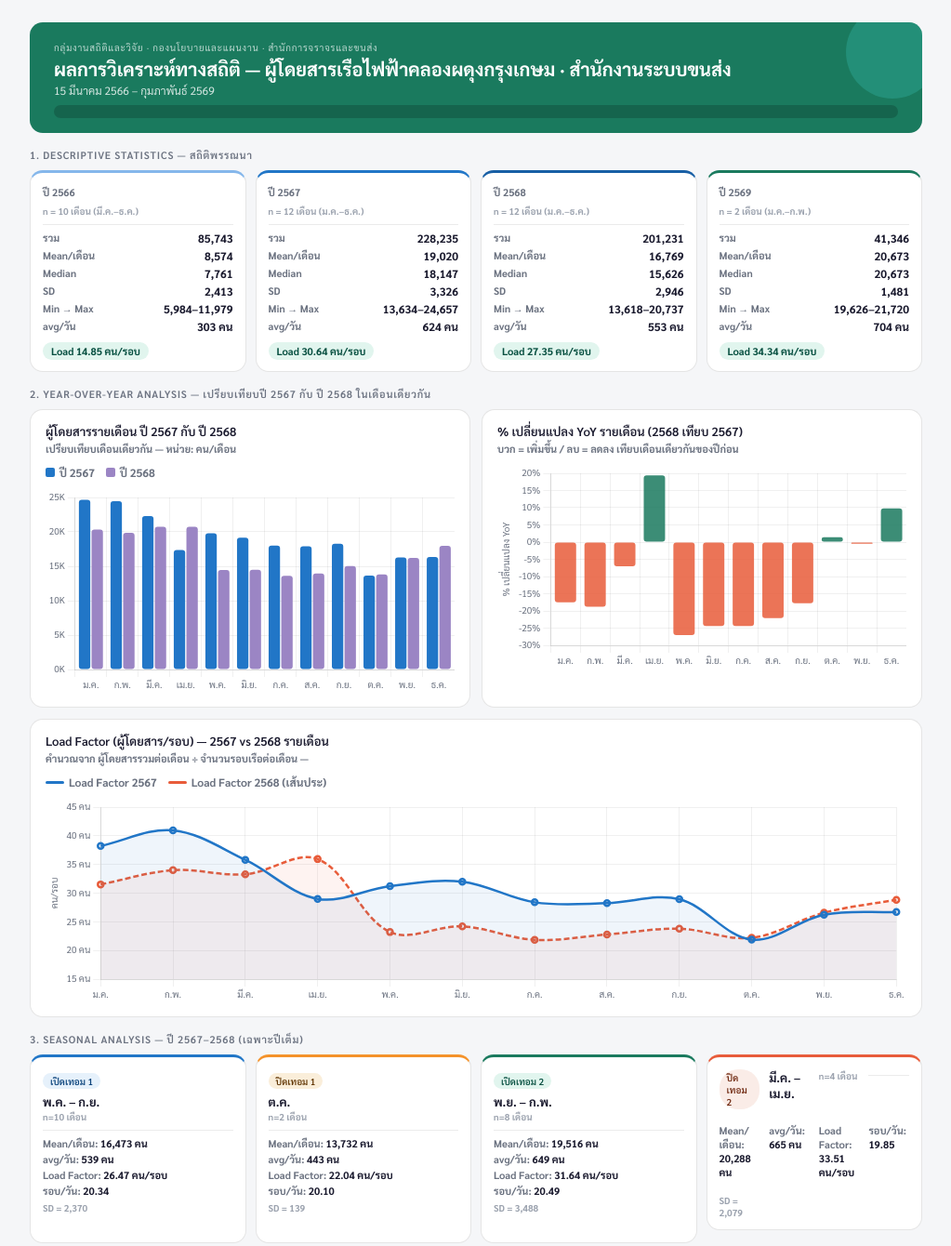
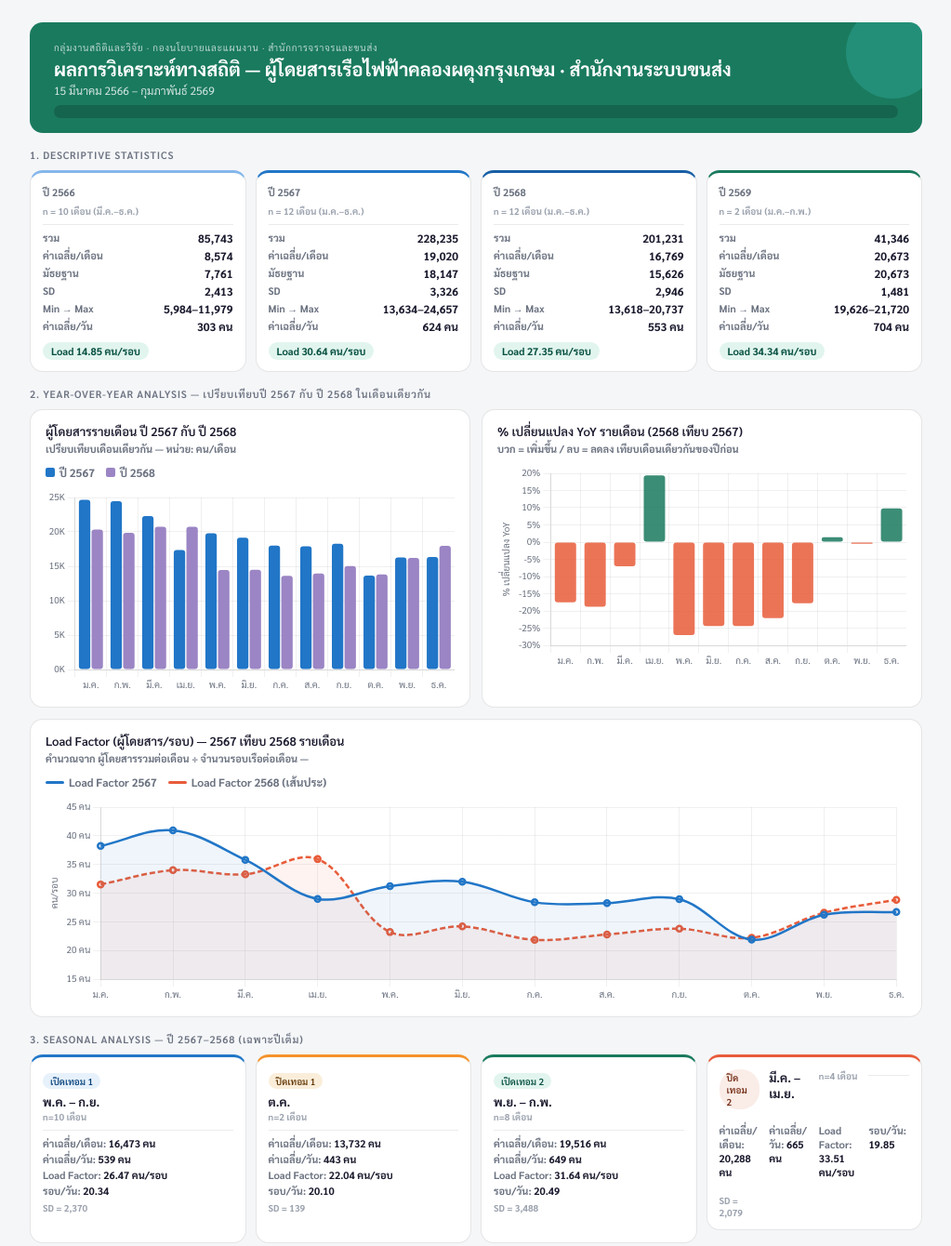
Before and after one commit to BMA-Statistics-PW/BMA-EV_Passenger-boat, a plain HTML site: page index.html in a window 1280 px wide. Shown: the top 1340 px of the page at 93% size, without its empty margins (128-1151 px from the left). Drawn offline with nearby package versions, Linux system fonts and the light colour scheme.

Commit message:
Update index.html

```diff
--- a/index.html
+++ b/index.html
@@ -135,18 +135,18 @@ body {
   </div>
 
   <!-- 1. Descriptive Statistics -->
-  <div class="sec">1. Descriptive Statistics — สถิติพรรณนา</div>
+  <div class="sec">1. Descriptive Statistics</div>
   <div class="desc4">
     <div class="desc-card dc1">
       <div class="dc-yr">ปี 2566</div>
       <div class="dc-n">n = 10 เดือน (มี.ค.–ธ.ค.)</div>
       <div class="divline"></div>
       <div class="dc-row"><span class="dc-lbl">รวม</span><span class="dc-val">85,743</span></div>
-      <div class="dc-row"><span class="dc-lbl">Mean/เดือน</span><span class="dc-val">8,574</span></div>
-      <div class="dc-row"><span class="dc-lbl">Median</span><span class="dc-val">7,761</span></div>
+      <div class="dc-row"><span class="dc-lbl">ค่าเฉลี่ย/เดือน</span><span class="dc-val">8,574</span></div>
+      <div class="dc-row"><span class="dc-lbl">มัธยฐาน</span><span class="dc-val">7,761</span></div>
       <div class="dc-row"><span class="dc-lbl">SD</span><span class="dc-val">2,413</span></div>
       <div class="dc-row"><span class="dc-lbl">Min → Max</span><span class="dc-val">5,984–11,979</span></div>
-      <div class="dc-row"><span class="dc-lbl">avg/วัน</span><span class="dc-val">303 คน</span></div>
+      <div class="dc-row"><span class="dc-lbl">ค่าเฉลี่ย/วัน</span><span class="dc-val">303 คน</span></div>
       <div class="dc-badge badge-load">Load 14.85 คน/รอบ</div>
     </div>
     <div class="desc-card dc2">
@@ -154,11 +154,11 @@ body {
       <div class="dc-n">n = 12 เดือน (ม.ค.–ธ.ค.)</div>
       <div class="divline"></div>
       <div class="dc-row"><span class="dc-lbl">รวม</span><span class="dc-val">228,235</span></div>
-      <div class="dc-row"><span class="dc-lbl">Mean/เดือน</span><span class="dc-val">19,020</span></div>
-      <div class="dc-row"><span class="dc-lbl">Median</span><span class="dc-val">18,147</span></div>
+      <div class="dc-row"><span class="dc-lbl">ค่าเฉลี่ย/เดือน</span><span class="dc-val">19,020</span></div>
+      <div class="dc-row"><span class="dc-lbl">มัธยฐาน</span><span class="dc-val">18,147</span></div>
       <div class="dc-row"><span class="dc-lbl">SD</span><span class="dc-val">3,326</span></div>
       <div class="dc-row"><span class="dc-lbl">Min → Max</span><span class="dc-val">13,634–24,657</span></div>
-      <div class="dc-row"><span class="dc-lbl">avg/วัน</span><span class="dc-val">624 คน</span></div>
+      <div class="dc-row"><span class="dc-lbl">ค่าเฉลี่ย/วัน</span><span class="dc-val">624 คน</span></div>
       <div class="dc-badge badge-load">Load 30.64 คน/รอบ</div>
     </div>
     <div class="desc-card dc3">
@@ -166,11 +166,11 @@ body {
       <div class="dc-n">n = 12 เดือน (ม.ค.–ธ.ค.)</div>
       <div class="divline"></div>
       <div class="dc-row"><span class="dc-lbl">รวม</span><span class="dc-val">201,231</span></div>
-      <div class="dc-row"><span class="dc-lbl">Mean/เดือน</span><span class="dc-val">16,769</span></div>
-      <div class="dc-row"><span class="dc-lbl">Median</span><span class="dc-val">15,626</span></div>
+      <div class="dc-row"><span class="dc-lbl">ค่าเฉลี่ย/เดือน</span><span class="dc-val">16,769</span></div>
+      <div class="dc-row"><span class="dc-lbl">มัธยฐาน</span><span class="dc-val">15,626</span></div>
       <div class="dc-row"><span class="dc-lbl">SD</span><span class="dc-val">2,946</span></div>
       <div class="dc-row"><span class="dc-lbl">Min → Max</span><span class="dc-val">13,618–20,737</span></div>
-      <div class="dc-row"><span class="dc-lbl">avg/วัน</span><span class="dc-val">553 คน</span></div>
+      <div class="dc-row"><span class="dc-lbl">ค่าเฉลี่ย/วัน</span><span class="dc-val">553 คน</span></div>
       <div class="dc-badge badge-load">Load 27.35 คน/รอบ</div>
     </div>
     <div class="desc-card dc4">
@@ -178,11 +178,11 @@ body {
       <div class="dc-n">n = 2 เดือน (ม.ค.–ก.พ.)</div>
       <div class="divline"></div>
       <div class="dc-row"><span class="dc-lbl">รวม</span><span class="dc-val">41,346</span></div>
-      <div class="dc-row"><span class="dc-lbl">Mean/เดือน</span><span class="dc-val">20,673</span></div>
-      <div class="dc-row"><span class="dc-lbl">Median</span><span class="dc-val">20,673</span></div>
+      <div class="dc-row"><span class="dc-lbl">ค่าเฉลี่ย/เดือน</span><span class="dc-val">20,673</span></div>
+      <div class="dc-row"><span class="dc-lbl">มัธยฐาน</span><span class="dc-val">20,673</span></div>
       <div class="dc-row"><span class="dc-lbl">SD</span><span class="dc-val">1,481</span></div>
       <div class="dc-row"><span class="dc-lbl">Min → Max</span><span class="dc-val">19,626–21,720</span></div>
-      <div class="dc-row"><span class="dc-lbl">avg/วัน</span><span class="dc-val">704 คน</span></div>
+      <div class="dc-row"><span class="dc-lbl">ค่าเฉลี่ย/วัน</span><span class="dc-val">704 คน</span></div>
       <div class="dc-badge badge-load">Load 34.34 คน/รอบ</div>
     </div>
   </div>
@@ -212,7 +212,7 @@ body {
 
   <!-- Load Factor YoY -->
   <div class="card">
-    <div class="card-title">Load Factor (ผู้โดยสาร/รอบ) — 2567 vs 2568 รายเดือน</div>
+    <div class="card-title">Load Factor (ผู้โดยสาร/รอบ) — 2567 เทียบ 2568 รายเดือน</div>
     <div class="card-desc">คำนวณจาก ผู้โดยสารรวมต่อเดือน ÷ จำนวนรอบเรือต่อเดือน — </div>
     <div class="leg-row">
       <span class="leg"><span class="leg-ln" style="background:#2176C7;display:inline-block;"></span>Load Factor 2567</span>
@@ -231,8 +231,8 @@ body {
       <div class="sc-name">พ.ค. – ก.ย.</div>
       <div class="sc-range">n=10 เดือน</div>
       <div class="divline"></div>
-      <div class="sc-stat">Mean/เดือน: <b>16,473 คน</b></div>
-      <div class="sc-stat">avg/วัน: <b>539 คน</b></div>
+      <div class="sc-stat">ค่าเฉลี่ย/เดือน: <b>16,473 คน</b></div>
+      <div class="sc-stat">ค่าเฉลี่ย/วัน: <b>539 คน</b></div>
       <div class="sc-stat">Load Factor: <b>26.47 คน/รอบ</b></div>
       <div class="sc-stat">รอบ/วัน: <b>20.34</b></div>
       <div class="sc-sd">SD = 2,370</div>
@@ -242,8 +242,8 @@ body {
       <div class="sc-name">ต.ค.</div>
       <div class="sc-range">n=2 เดือน</div>
       <div class="divline"></div>
-      <div class="sc-stat">Mean/เดือน: <b>13,732 คน</b></div>
-      <div class="sc-stat">avg/วัน: <b>443 คน</b></div>
+      <div class="sc-stat">ค่าเฉลี่ย/เดือน: <b>13,732 คน</b></div>
+      <div class="sc-stat">ค่าเฉลี่ย/วัน: <b>443 คน</b></div>
       <div class="sc-stat">Load Factor: <b>22.04 คน/รอบ</b></div>
       <div class="sc-stat">รอบ/วัน: <b>20.10</b></div>
       <div class="sc-sd">SD = 139</div>
@@ -253,8 +253,8 @@ body {
       <div class="sc-name">พ.ย. – ก.พ.</div>
       <div class="sc-range">n=8 เดือน</div>
       <div class="divline"></div>
-      <div class="sc-stat">Mean/เดือน: <b>19,516 คน</b></div>
-      <div class="sc-stat">avg/วัน: <b>649 คน</b></div>
+      <div class="sc-stat">ค่าเฉลี่ย/เดือน: <b>19,516 คน</b></div>
+      <div class="sc-stat">ค่าเฉลี่ย/วัน: <b>649 คน</b></div>
       <div class="sc-stat">Load Factor: <b>31.64 คน/รอบ</b></div>
       <div class="sc-stat">รอบ/วัน: <b>20.49</b></div>
       <div class="sc-sd">SD = 3,488</div>
@@ -264,8 +264,8 @@ body {
       <div class="sc-name">มี.ค. – เม.ย.</div>
       <div class="sc-range">n=4 เดือน</div>
       <div class="divline"></div>
-      <div class="sc-stat">Mean/เดือน: <b>20,288 คน</b></div>
-      <div class="sc-stat">avg/วัน: <b>665 คน</b></div>
+      <div class="sc-stat">ค่าเฉลี่ย/เดือน: <b>20,288 คน</b></div>
+      <div class="sc-stat">ค่าเฉลี่ย/วัน: <b>665 คน</b></div>
       <div class="sc-stat">Load Factor: <b>33.51 คน/รอบ</b></div>
       <div class="sc-stat">รอบ/วัน: <b>19.85</b></div>
       <div class="sc-sd">SD = 2,079</div>
```
